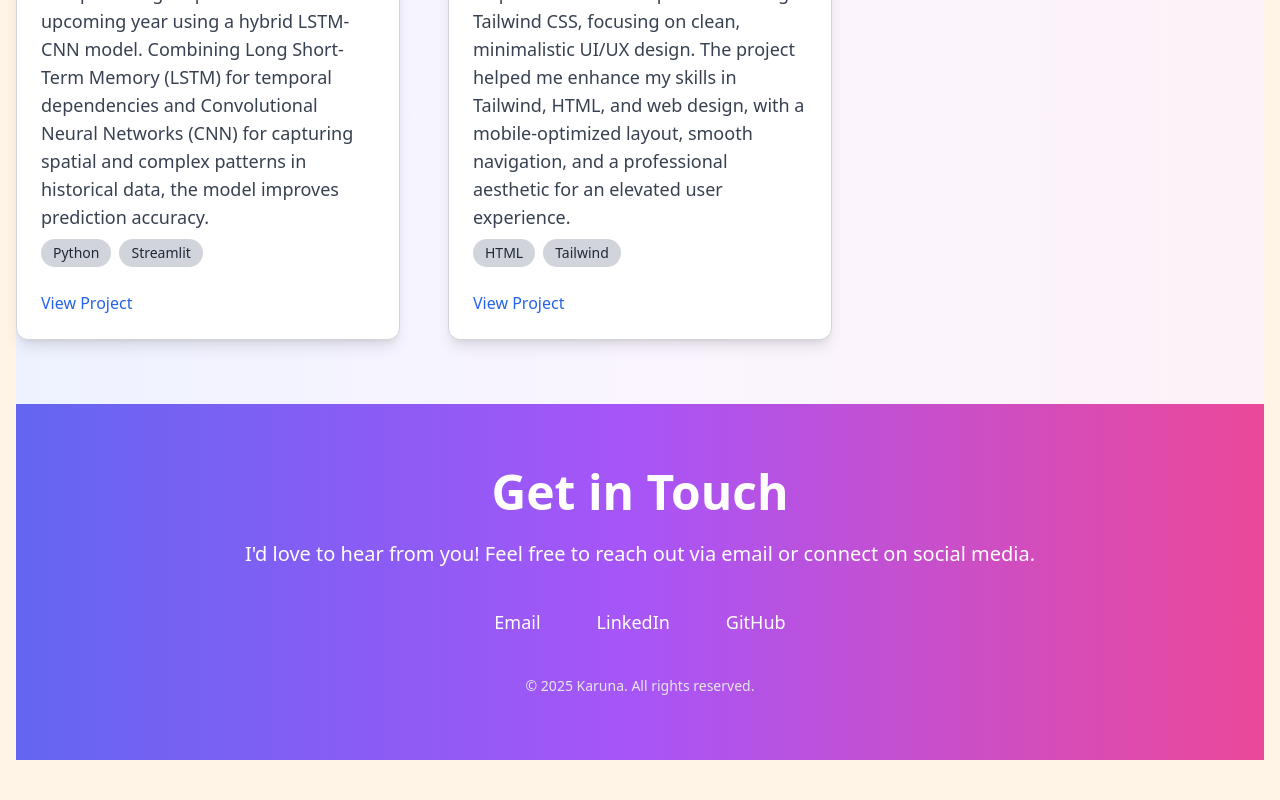
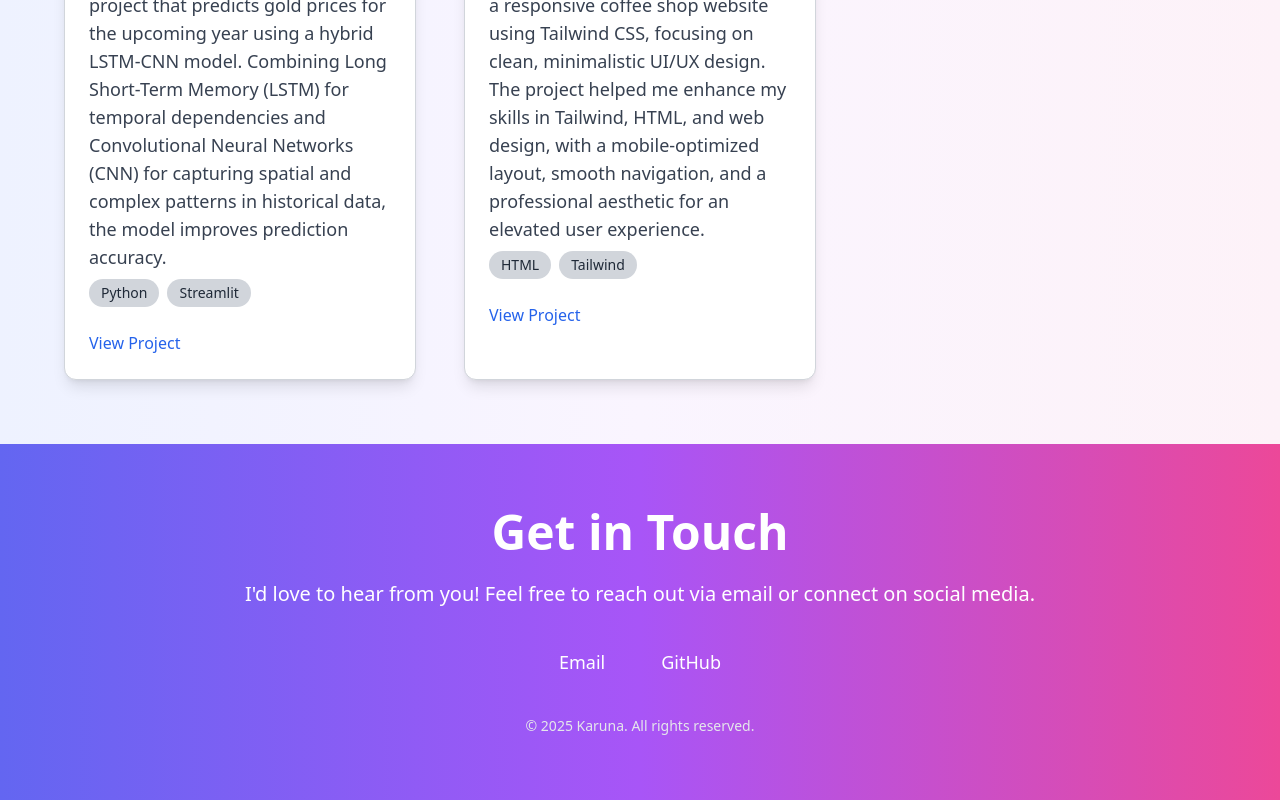
Before and after one commit to carunaaa/Portfolio, a React (Vite) app: page / in a window 1280 px wide. Shown: the part 2428-3228 px from the top of the page. Before the commit the page ends 3204 px from the top, so only its background shows below. Built offline with nearby package versions, Linux system fonts and the light colour scheme.

Commit message:
URL fixes

```diff
--- a/src/App.tsx
+++ b/src/App.tsx
@@ -22,7 +22,7 @@ const App: React.FC = () => {
   return (
     <div>
       <Navbar toggleTheme={toggleTheme} isDarkMode={isDarkMode} />
-      <main className="p-4">
+      <main >
         <Homepage isDarkMode={isDarkMode} />
       </main>
     </div>
--- a/src/components/about/About.tsx
+++ b/src/components/about/About.tsx
@@ -41,7 +41,7 @@ const About: React.FC<AboutProps> = ({ isDarkMode }) => {
         <img
           src={bg}
           alt="Karuna"
-          className="w-[30rem] sm:w-[20rem] md:w-[35rem] h-auto object-cover rounded-3xl shadow-2xl transition-all duration-500 transform hover:scale-105 hover:shadow-xl"
+          className="w-[30rem] sm:w-[20rem] md:w-[32rem] h-auto object-cover rounded-3xl shadow-2xl transition-all duration-500 transform hover:scale-105 hover:shadow-xl"
         />
       </div>
     </section>
--- a/src/components/contact/Contact.tsx
+++ b/src/components/contact/Contact.tsx
@@ -15,21 +15,21 @@ const Contact: React.FC = () => {
         {/* Social Links */}
         <div className="space-x-6 flex justify-center items-center mb-8">
           <a
-            href="mailto:your.email@example.com"
+            href="mailto:karunadevkota101@gmail.com"
             className="text-white text-lg font-medium  py-2 px-4 rounded-lg"
           >
             Email
           </a>
-          <a
+          {/* <a
             href="https://www.linkedin.com"
             target="_blank"
             rel="noopener noreferrer"
             className="text-white text-lg font-medium  py-2 px-4 rounded-lg"
           >
             LinkedIn
-          </a>
+          </a> */}
           <a
-            href="https://github.com"
+            href="https://github.com/carunaaa"
             target="_blank"
             rel="noopener noreferrer"
             className="text-white text-lg font-medium  py-2 px-4 rounded-lg"
--- a/src/components/navbar/Navbar.tsx
+++ b/src/components/navbar/Navbar.tsx
@@ -18,7 +18,7 @@ const Navbar: FC<NavbarProps> = ({ toggleTheme, isDarkMode }) => {
   };
 
   return (
-    <nav className="fixed top-0 left-0 right-0 z-50 p-4 bg-fall-100 dark:bg-fall-800 shadow-lg">
+    <nav className="fixed top-0 left-0 right-0 z-50 p-4 bg-fall-100 dark:bg-fall-900 shadow-lg">
       <div className="flex items-center justify-between relative">
         <div className="text-4xl text-fall-900 dark:text-fall-50 tracking-wider">
           <h1>k.</h1>
--- a/src/components/project/Projects.tsx
+++ b/src/components/project/Projects.tsx
@@ -61,7 +61,7 @@ const Projects: React.FC<{ isDarkMode: boolean }> = ({ isDarkMode }) => {
       name: "Coffee Shop Website",
       description:
         "A personal project where I created a responsive coffee shop website using Tailwind CSS, focusing on clean, minimalistic UI/UX design. The project helped me enhance my skills in Tailwind, HTML, and web design, with a mobile-optimized layout, smooth navigation, and a professional aesthetic for an elevated user experience.",
-      link: "https://carunaaa.github.io/Tailwind/",
+      link: "https://carunaaa.github.io/kye/",
       images: [coffee],
       technologies: ["HTML", "Tailwind"],
     },
@@ -79,7 +79,7 @@ const Projects: React.FC<{ isDarkMode: boolean }> = ({ isDarkMode }) => {
 
   return (
     <section
-      className={`py-16 ${
+      className={`p-16 ${
         isDarkMode
           ? "bg-gradient-to-r from-gray-900 to-gray-700"
           : "bg-gradient-to-r from-indigo-50 via-purple-50 to-pink-50"
--- a/tailwind.config.js
+++ b/tailwind.config.js
@@ -13,7 +13,7 @@ export default {
           600: "#B53D06",
           700: "#9C2B03",
           800: "#802100",
-          900: "#661700",
+          900: "#000000",
         },
       },
       backgroundImage: {
```
